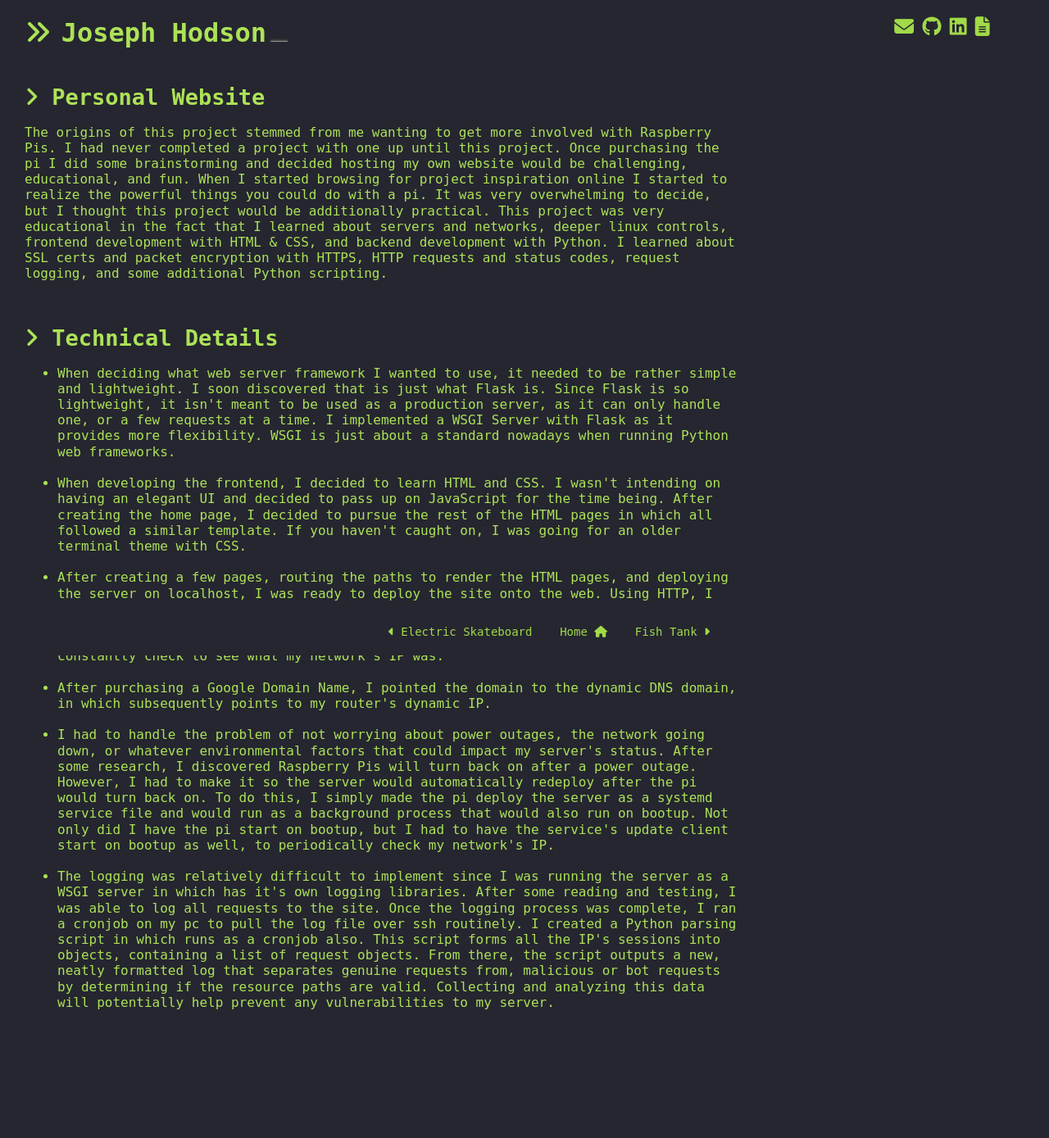
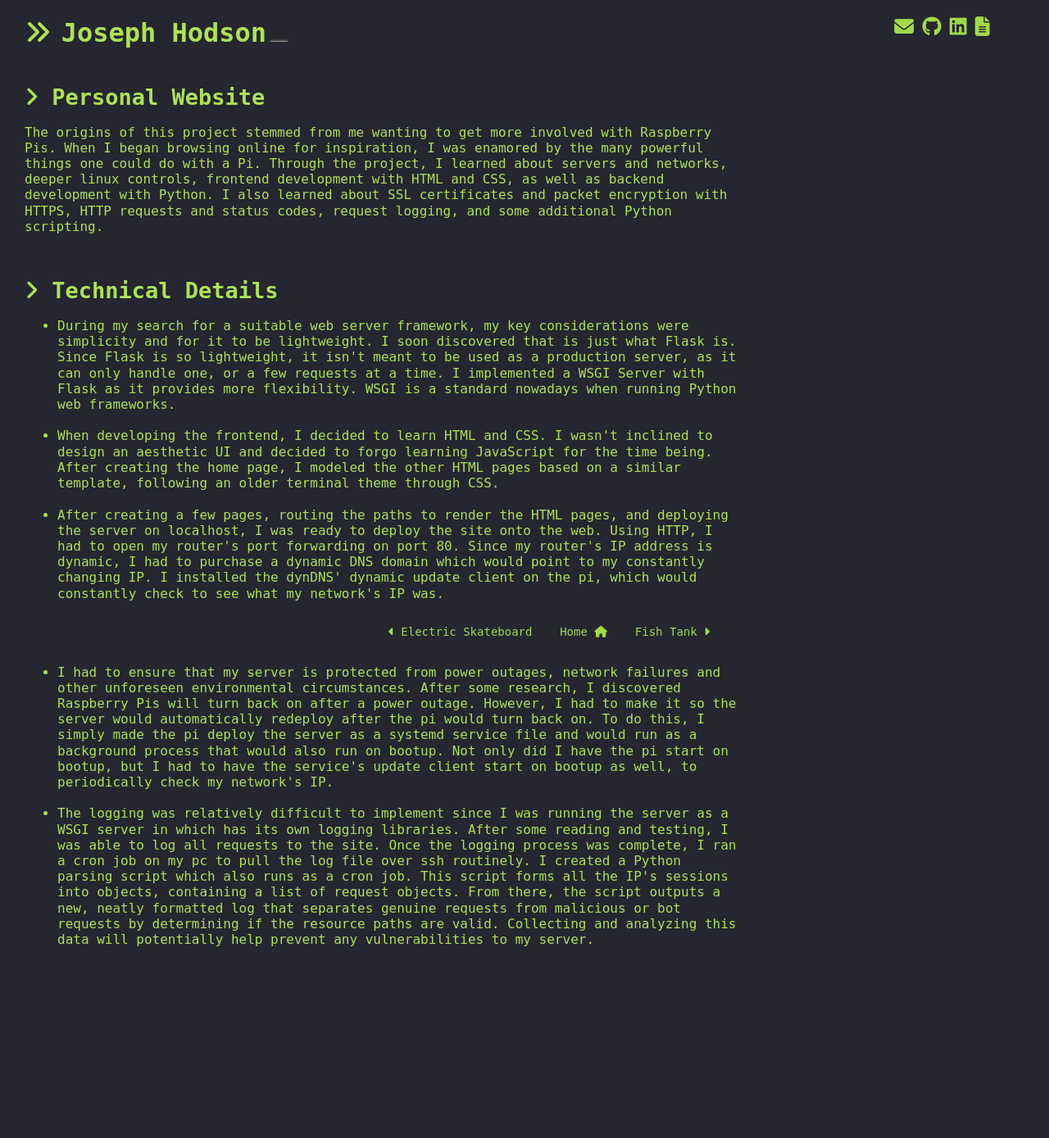
Before and after one commit to Joeyhodson/Personal-Website, a Flask app: page /Website in a window 1280 px wide. Shown: the whole page at 82% size. After the commit the page ends 1155 px from the top, so only its background shows below. Run offline with Flask 2, Linux system fonts and the light colour scheme; parts of the project's set-up code (start-up, migrations or seed data) failed here and were passed over; some libraries are stand-ins or nearby versions.

Commit message:
Reworked bodies of text in html. Fixed grammar, syntax, etc.

```diff
--- a/website/templates/Fishing.html
+++ b/website/templates/Fishing.html
@@ -32,7 +32,7 @@
         <!-- Intro -->
         <h2><b><span class='topicFont'><i class="fas fa-angle-right"></i>&nbsp;Fishing / Spearfishing</span></b></h2>
         <p>
-           Growing up on the coast of Florida with a father who owned a boat, how did I not end up liking to fish? From my earliest memories, I was off fishing in the Eggmont Channel right out of Tampa Bay.
+           Having grown up on the coast of Florida with a father who owned a boat, fishing came naturally to me as a way of life. From my earliest memories, I was off fishing in the Eggmont Channel right out of Tampa Bay.
            Only later on in my childhood did my father, brothers, and I start to spearfish. In fact, the first time I scuba dived I was in St. Croix. My brothers and I soon became scuba certified allowing us
            to spearfish in our favorite places, the Florida Keys and back home in the Gulf of Mexico.
         </p>
--- a/website/templates/website.html
+++ b/website/templates/website.html
@@ -32,35 +32,38 @@
         <!-- Intro -->
         <h2><b><span class='topicFont'><i class="fas fa-angle-right"></i>&nbsp;Personal Website</span></b></h2>
         <p>
-            The origins of this project stemmed from me wanting to get more involved with Raspberry Pis. I had never completed a project with one up until this project. Once purchasing the pi I did some brainstorming and decided hosting my own website would be
-            challenging, educational, and fun. When I started browsing for project inspiration online I started to realize the powerful things you could do with a pi. It was very overwhelming to decide, but I thought this project would be additionally practical.
-            This project was very educational in the fact that I learned about servers and networks, deeper linux controls, frontend development with HTML & CSS, and backend development with Python. I learned about SSL certs and packet encryption with HTTPS, HTTP requests and status codes,
-            request logging, and some additional Python scripting.
+            The origins of this project stemmed from me wanting to get more involved with Raspberry Pis. When I began browsing online for inspiration, I was enamored
+            by the many powerful things one could do with a Pi. Through the project, I learned about servers and networks, deeper linux controls, frontend development
+            with HTML and CSS, as well as backend development with Python. I also learned about SSL certificates and packet encryption with HTTPS, HTTP requests and status
+            codes, request logging, and some additional Python scripting.
         </p>
 
         <!-- Technical Details -->
         <br>
         <h2><span class='topicFont'><i class="fas fa-angle-right"></i>&nbsp;Technical Details</span></h2>
         <ul>
-            <li>When deciding what web server framework I wanted to use, it needed to be rather simple and lightweight. I soon discovered that is just what Flask is. Since Flask is so lightweight, it isn't meant
-                to be used as a production server, as it can only handle one, or a few requests at a time. I implemented a WSGI Server with Flask as it provides more flexibility. WSGI is just about a standard nowadays when running Python web frameworks.</li>
+            <li>During my search for a suitable web server framework, my key considerations were simplicity and for it to be lightweight. I soon discovered that is just what Flask is.
+                Since Flask is so lightweight, it isn't meant to be used as a production server, as it can only handle one, or a few requests at a time. I implemented a WSGI Server with
+                Flask as it provides more flexibility. WSGI is a standard nowadays when running Python web frameworks.</li>
                 <br>
-            <li>When developing the frontend, I decided to learn HTML and CSS. I wasn't intending on having an elegant UI and decided to pass up on JavaScript for the time being. After creating the home page, I decided to pursue the rest
-                of the HTML pages in which all followed a similar template. If you haven't caught on, I was going for an older terminal theme with CSS.</li>
+            <li>When developing the frontend, I decided to learn HTML and CSS. I wasn't inclined to design an aesthetic UI and decided to forgo learning JavaScript for the time being. After
+                creating the home page, I modeled the other HTML pages based on a similar template, following an older terminal theme through CSS.</li>
                 <br>
-            <li>After creating a few pages, routing the paths to render the HTML pages, and deploying the server on localhost, I was ready to deploy the site onto the web. Using HTTP, I had to open my router's port forwarding
-                on port 80. Since my router's IP address is dynamic, I had to purchase a dynamic DNS domain in which would point to my constantly changing IP. I installed the dynDNS' dynamic update client on the pi,
-                in which would constantly check to see what my network's IP was.</li>
+            <li>After creating a few pages, routing the paths to render the HTML pages, and deploying the server on localhost, I was ready to deploy the site onto the web. Using HTTP, I had
+                to open my router's port forwarding on port 80. Since my router's IP address is dynamic, I had to purchase a dynamic DNS domain which would point to my constantly changing
+                IP. I installed the dynDNS' dynamic update client on the pi, which would constantly check to see what my network's IP was.</li>
                 <br>
-            <li>After purchasing a Google Domain Name, I pointed the domain to the dynamic DNS domain, in which subsequently points to my router's dynamic IP.</li>
+            <li>After purchasing a Google Domain Name, I pointed the domain to the dynamic DNS domain, which subsequently points to my router's dynamic IP.</li>
             <br>
-            <li>I had to handle the problem of not worrying about power outages, the network going down, or whatever environmental factors that could impact my server's status. After some research, I discovered Raspberry Pis will turn
-                back on after a power outage. However, I had to make it so the server would automatically redeploy after the pi would turn back on. To do this, I simply made the pi deploy the server as a systemd service file and would run as a background process that would also
+            <li>I had to ensure that my server is protected from power outages, network failures and other unforeseen environmental circumstances. After some
+                research, I discovered Raspberry Pis will turn back on after a power outage. However, I had to make it so the server would automatically redeploy after the pi would turn back on.
+                To do this, I simply made the pi deploy the server as a systemd service file and would run as a background process that would also
                 run on bootup. Not only did I have the pi start on bootup, but I had to have the service's update client start on bootup as well, to periodically check my network's IP.</li>
                 <br>
-            <li>The logging was relatively difficult to implement since I was running the server as a WSGI server in which has it's own logging libraries. After some reading and testing, I was able to log all requests to the site.
-                Once the logging process was complete, I ran a cronjob on my pc to pull the log file over ssh routinely. I created a Python parsing script in which runs as a cronjob also. This script forms all the IP's sessions into objects, containing a list of request objects. From there, the
-                script outputs a new, neatly formatted log that separates genuine requests from, malicious or bot requests by determining if the resource paths are valid. Collecting and analyzing this data will potentially help prevent any vulnerabilities to my server.</li>
+            <li>The logging was relatively difficult to implement since I was running the server as a WSGI server in which has its own logging libraries. After some reading and testing, I was able
+                to log all requests to the site. Once the logging process was complete, I ran a cron job on my pc to pull the log file over ssh routinely. I created a Python parsing script which also runs
+                as a cron job. This script forms all the IP's sessions into objects, containing a list of request objects. From there, the script outputs a new, neatly formatted log that separates genuine
+                requests from malicious or bot requests by determining if the resource paths are valid. Collecting and analyzing this data will potentially help prevent any vulnerabilities to my server.</li>
                 <br>
         </ul>
 
```
Also changed, not shown: website/templates/ElecSkate.html (+3 -4 lines), website/templates/LEDCube.html (+6 -5 lines), website/templates/LEDFootwells.html (+9 -8 lines), website/templates/Photography.html (+4 -4 lines), website/templates/fishTank.html (+6 -6 lines), website/templates/index.html (+9 -11 lines), website/templates/robotQuad.html (+8 -7 lines).
